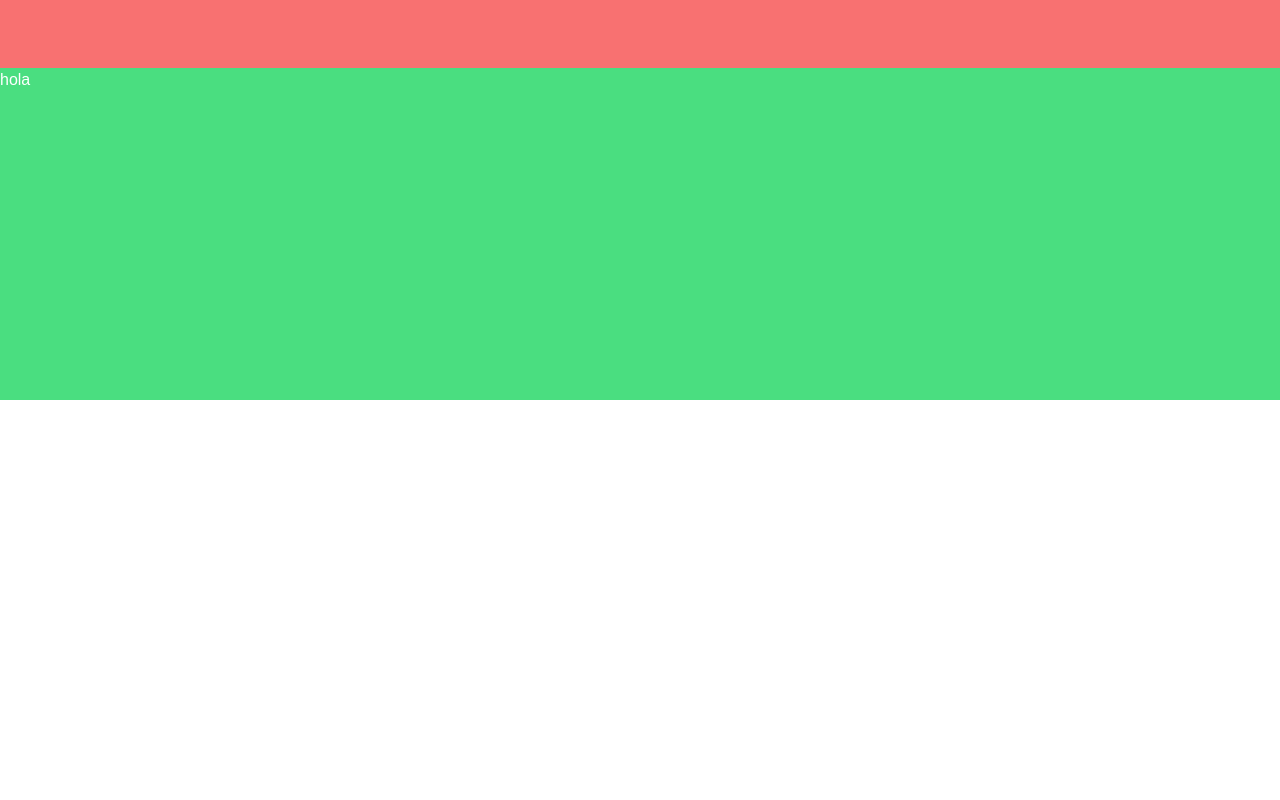
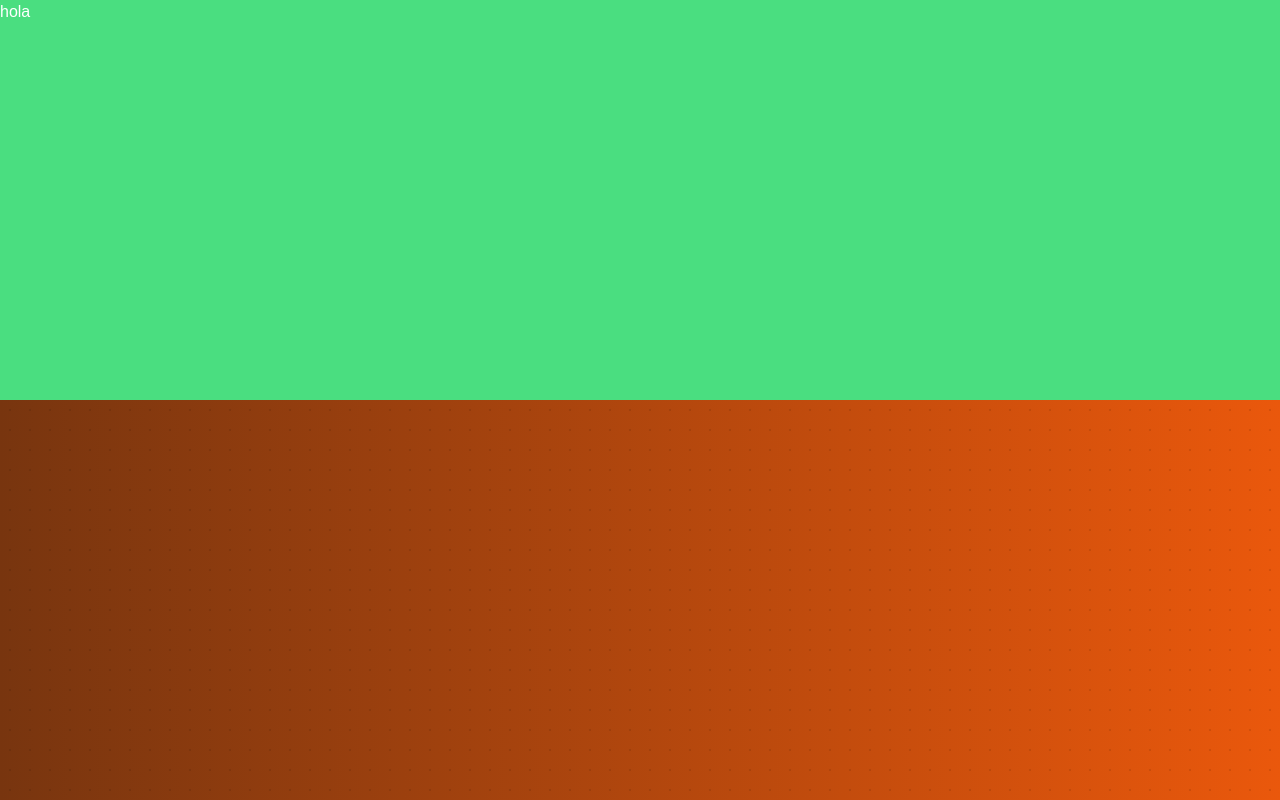
Before and after one commit to inagoy/diqueuno, a SvelteKit app: page / in a window 1280 px wide. Shown: the part 400-1200 px from the top of the page. Before the commit the page ends 800 px from the top, so only its background shows below. Built offline with nearby package versions, Linux system fonts and the light colour scheme; a web font is replaced by a local one.

Commit message:
css screen display of main

```diff
--- a/src/routes/+layout.svelte
+++ b/src/routes/+layout.svelte
@@ -11,7 +11,7 @@
         document.body.scrollIntoView()
     }
 </script>
-<div class="relative flex flex-col mx-auto w-full text-sm sm:text-base h-screen">
+<div class="relative flex flex-col mx-auto w-full text-sm sm:text-base min-h-screen">
     <div class={"fixed bottom-0 w-full duration-200 flex p-10 z-[10]" +(
             y > 0 ? 'opacity-full pointer-events-auto' : 'pointer-events-none opacity-0'
         )
@@ -20,7 +20,7 @@
             <i class="fa-solid fa-arrow-up grid place-items-center aspect-square my-3 mx-3"/>
         </button>
     </div>
-    <Header y={y}/>
+<!--     <Header y={y}/> -->
     <slot/>
     <Footer/>
 </div>
--- a/src/routes/+page.svelte
+++ b/src/routes/+page.svelte
@@ -2,7 +2,7 @@
 
 </script>
 
-<main class="flex flex-col flex-grow">
+<main class="flex flex-col flex-grow h-screen">
     <section class="bg-red-400 flex-grow">
       inner section taking remaining height
     </section>
@@ -10,3 +10,4 @@
       hola
     </section>
 </main>
+<section class="h-[400px]"></section>
```
